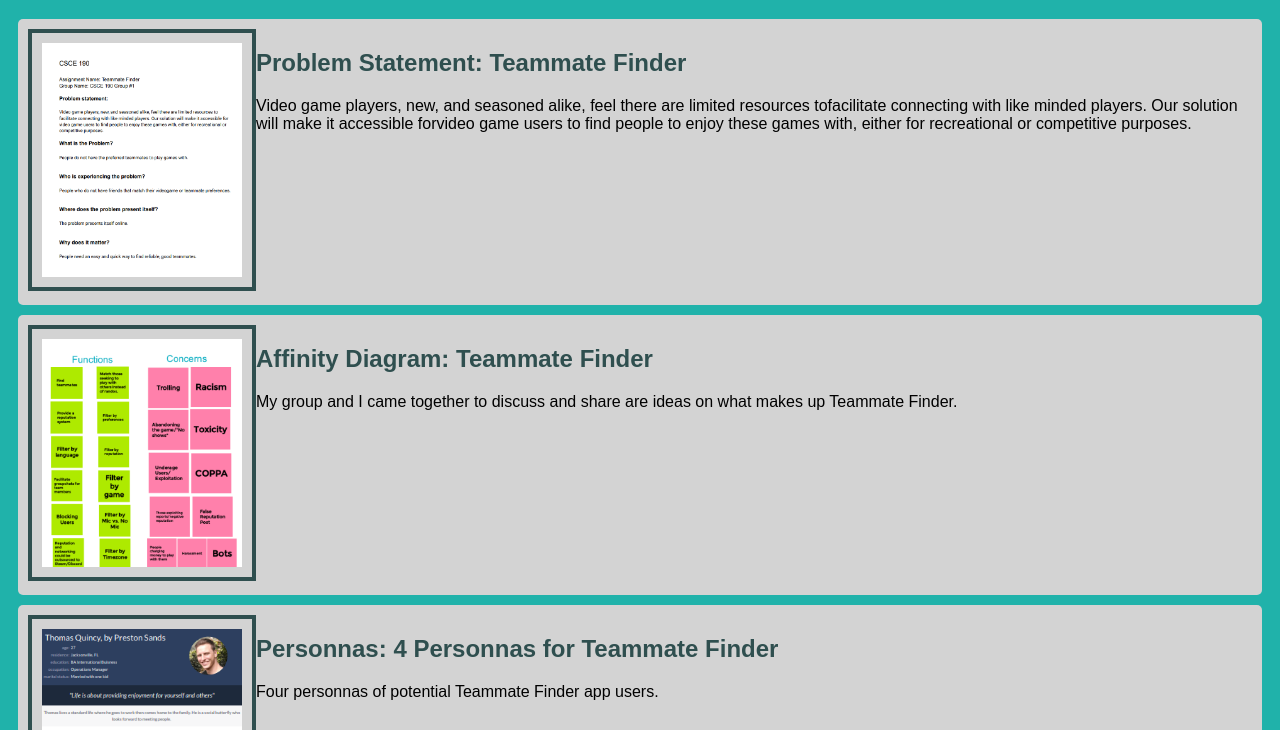
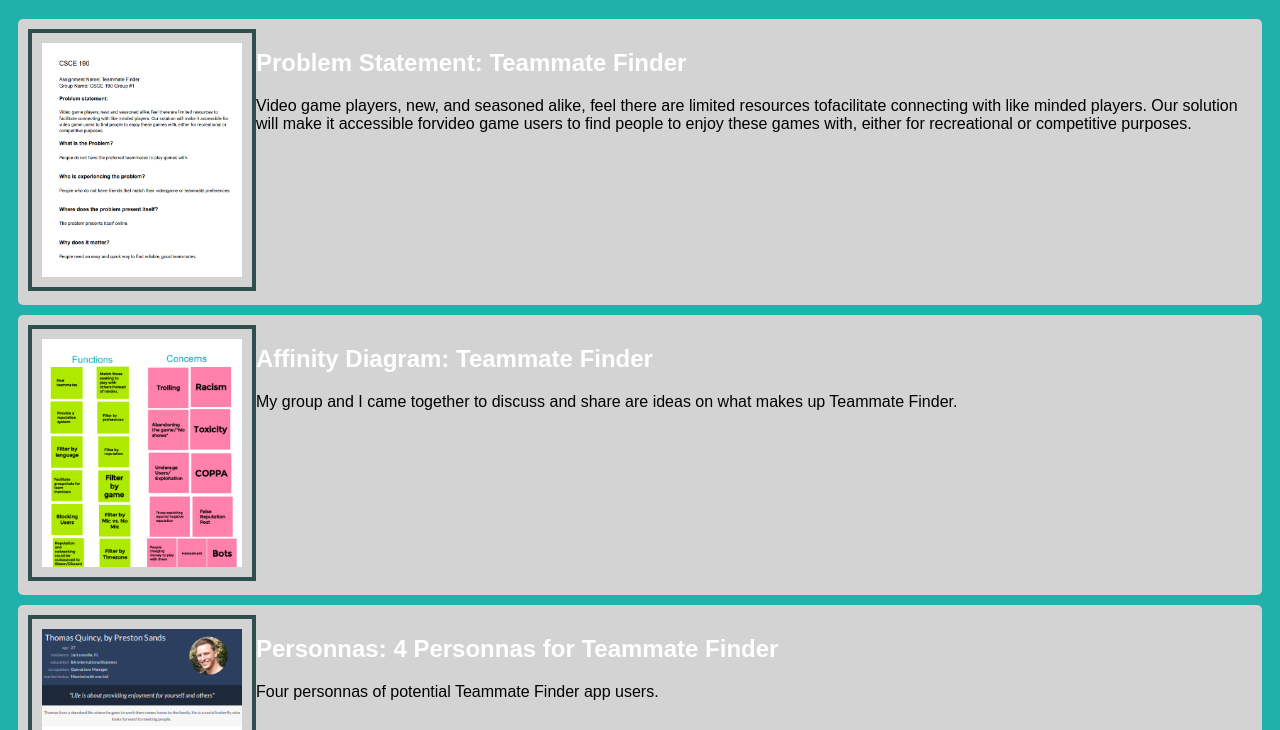
Before and after one commit to UndyingTomb/UndyingTomb.github.io, a plain HTML site: page csce190/index.html in a window 1280 px wide. Shown: the part 61-791 px from the top of the page. Drawn offline with Linux system fonts and the light colour scheme.

Commit message:
Add files via upload

```diff
--- a/csce190/styles.css
+++ b/csce190/styles.css
@@ -32,9 +32,9 @@ h1:hover {
 
 a {
     text-decoration:none ;
-    color: darkslategray;
+    color: white;
 }
 
 a:hover {
-    color: white;
+    color: black;
 }
```
